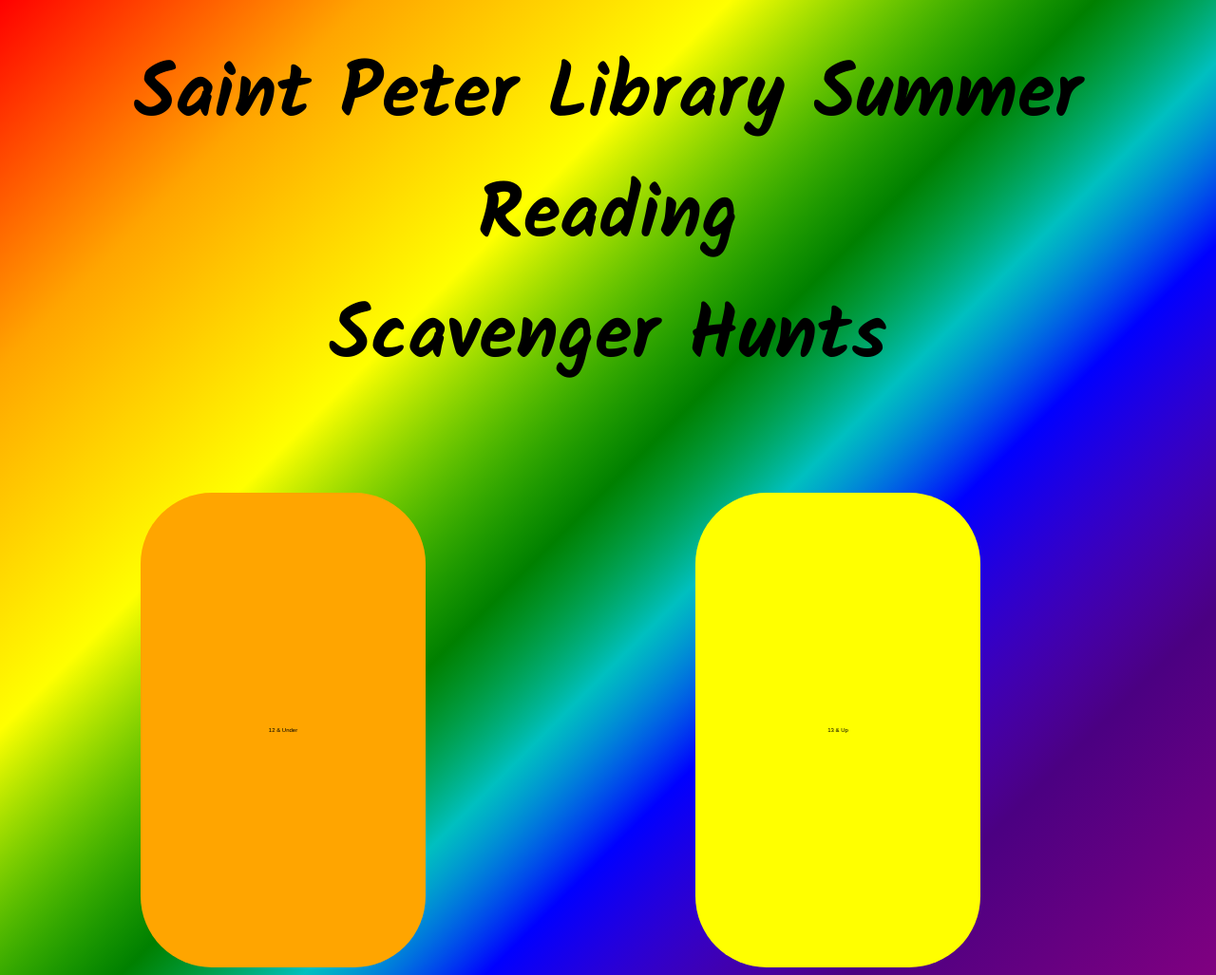
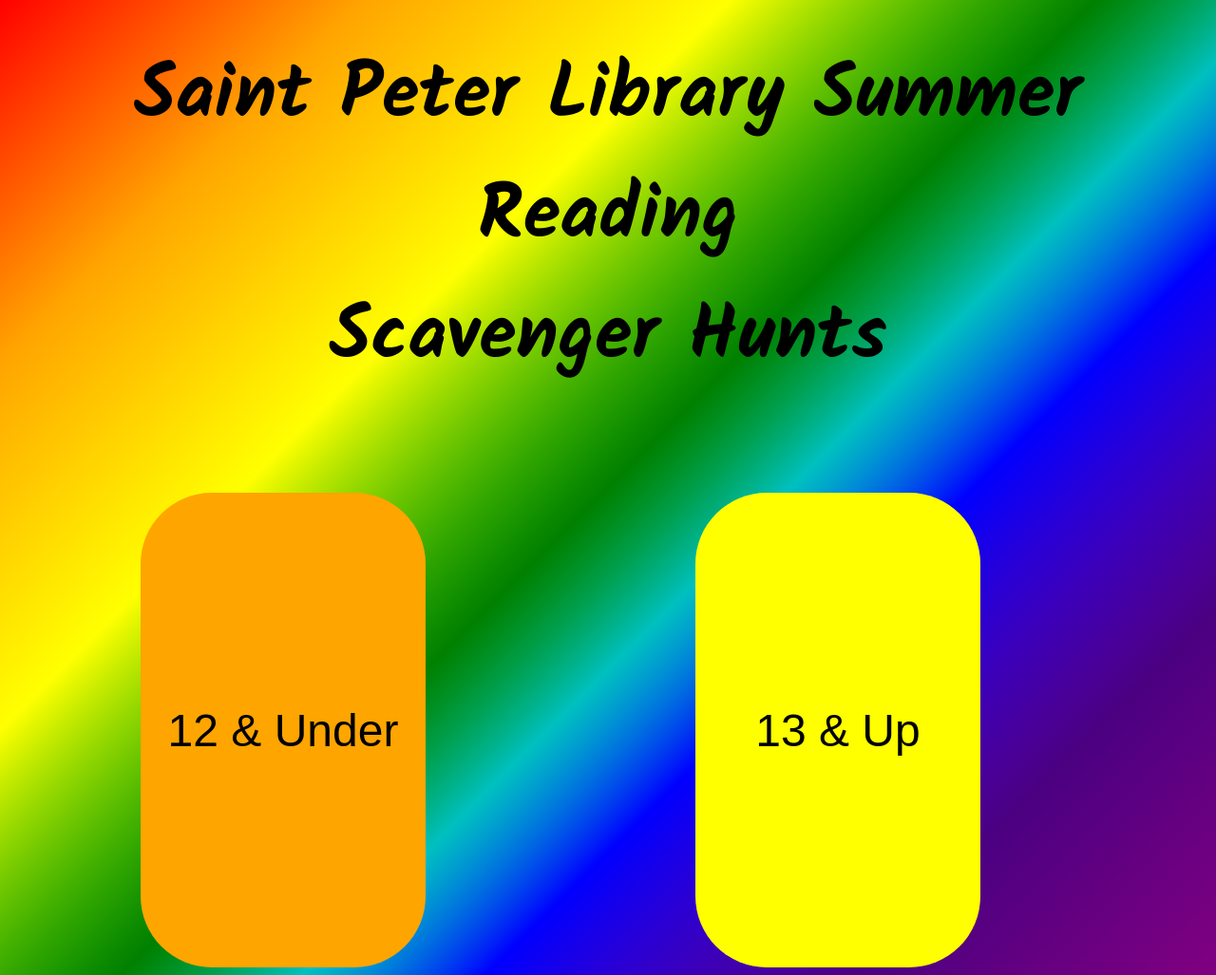
Before and after one commit to TWatkins27/Summer-Reading-Scavenger-Hunt-2025, a plain HTML site: page index.html in a window 1280 px wide. Shown: the whole page at 95% size. Drawn offline with Linux system fonts and the light colour scheme.

Commit message:
Updated style.css.

```diff
--- a/style.css
+++ b/style.css
@@ -19,7 +19,7 @@
     margin-top: 30px;
   }
   .button {
-    font-size: 30%;
+    font-size: 300%;
     width: 300px;
     height: 500px;
     border: 0px;
```
